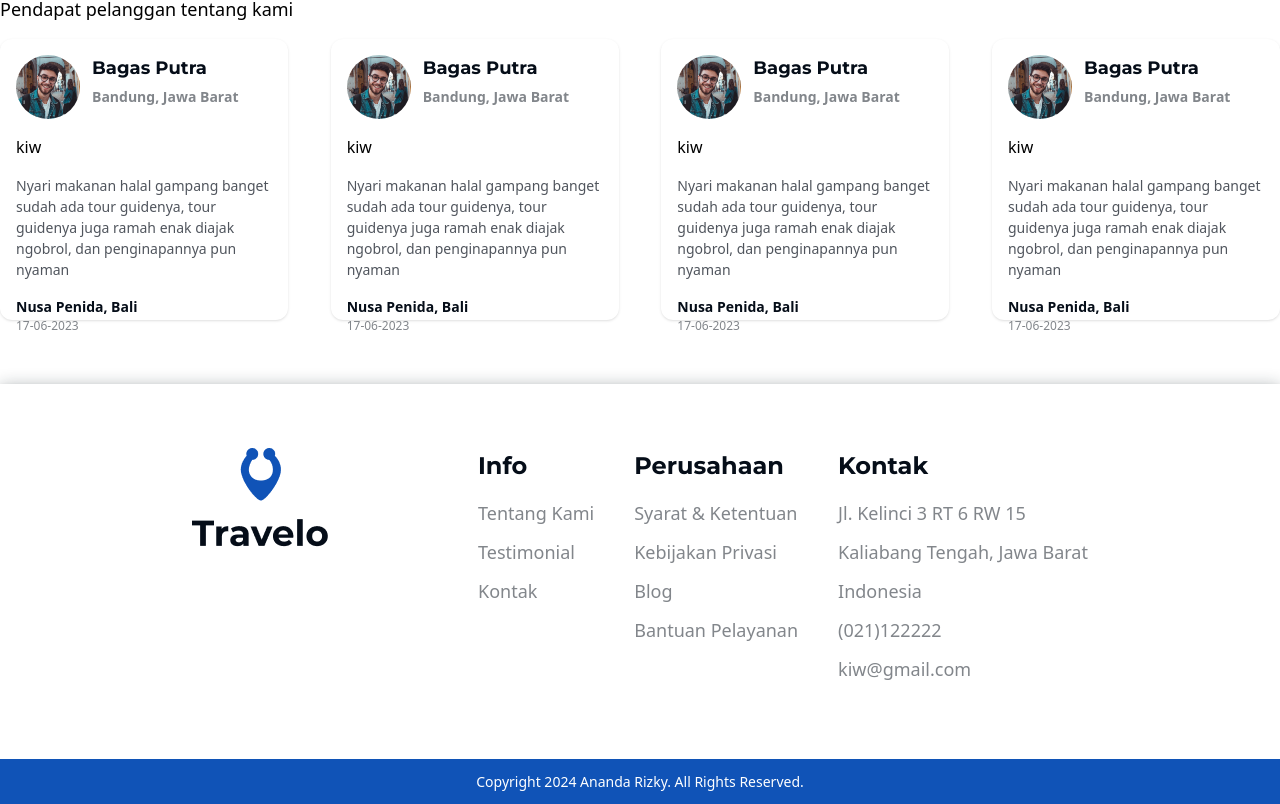
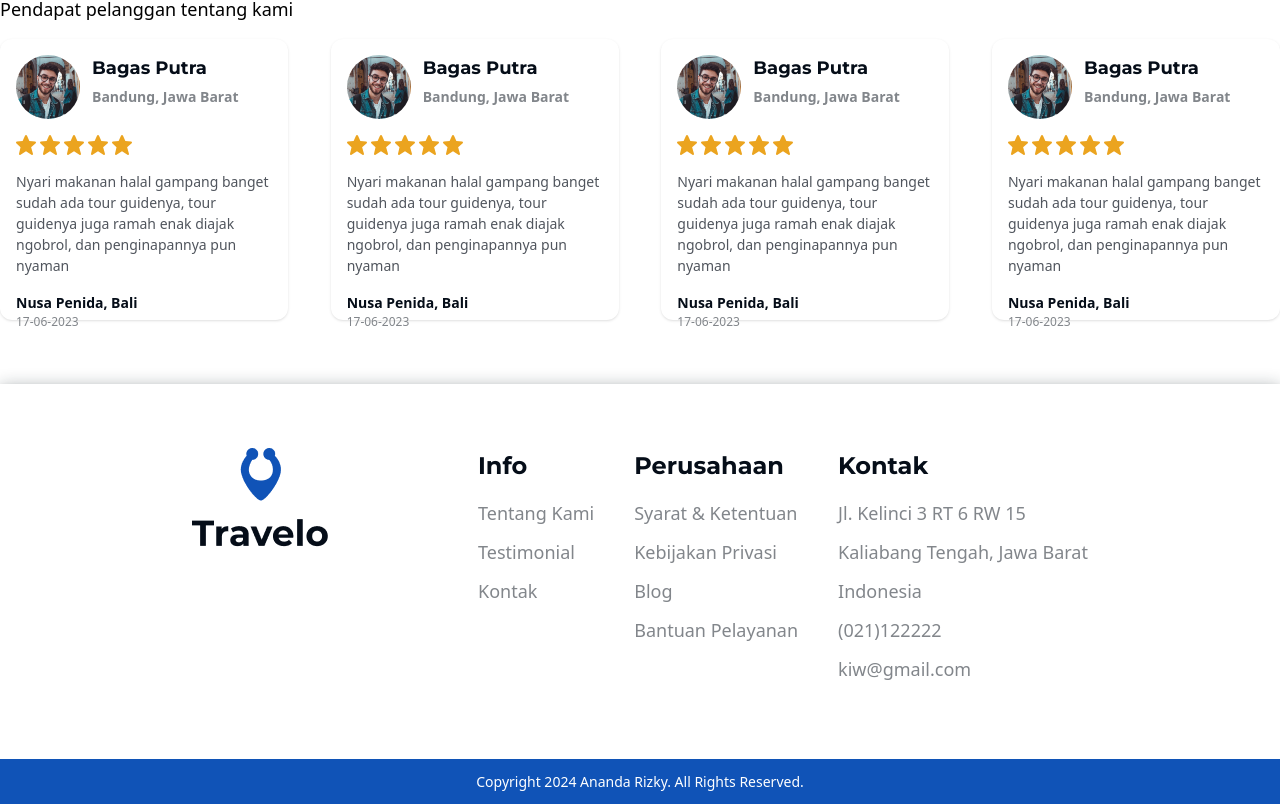
Before and after one commit to andrky/travelo-frontend, a Next.js app: page / in a window 1280 px wide. Shown: the part 2527-3331 px from the top of the page. Built offline with nearby package versions, Linux system fonts and the light colour scheme.

Commit message:
rating component

```diff
--- a/app/components/Containers/Home/SecondSection/Testimonials/TestimonialCard/Rating/rating.tsx
+++ b/app/components/Containers/Home/SecondSection/Testimonials/TestimonialCard/Rating/rating.tsx
@@ -1,7 +1,13 @@
+import Image from 'next/image';
+
 const Rating = () => {
-  return (
-    <h1>kiw</h1>
-  )
-}
+	return (
+		<div className="flex gap-1 align-center">
+			{Array.from({ length: 5 }).map((_, index) => {
+				return <Image key={index} src="/assets/icons/yellow-star.svg" alt="Star Image" height="20" width="20" />;
+			})}
+		</div>
+	);
+};
 
-export default Rating
+export default Rating;
```
